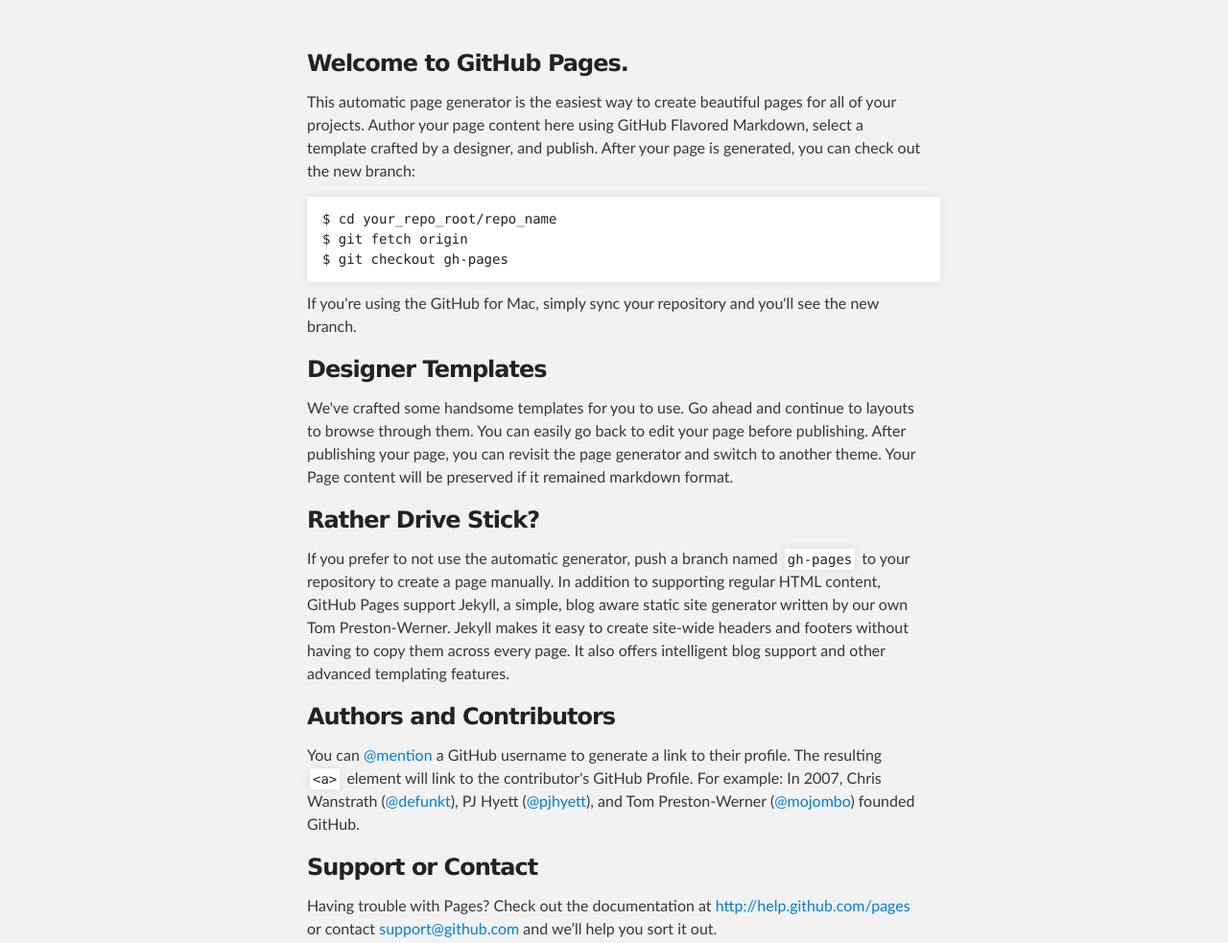
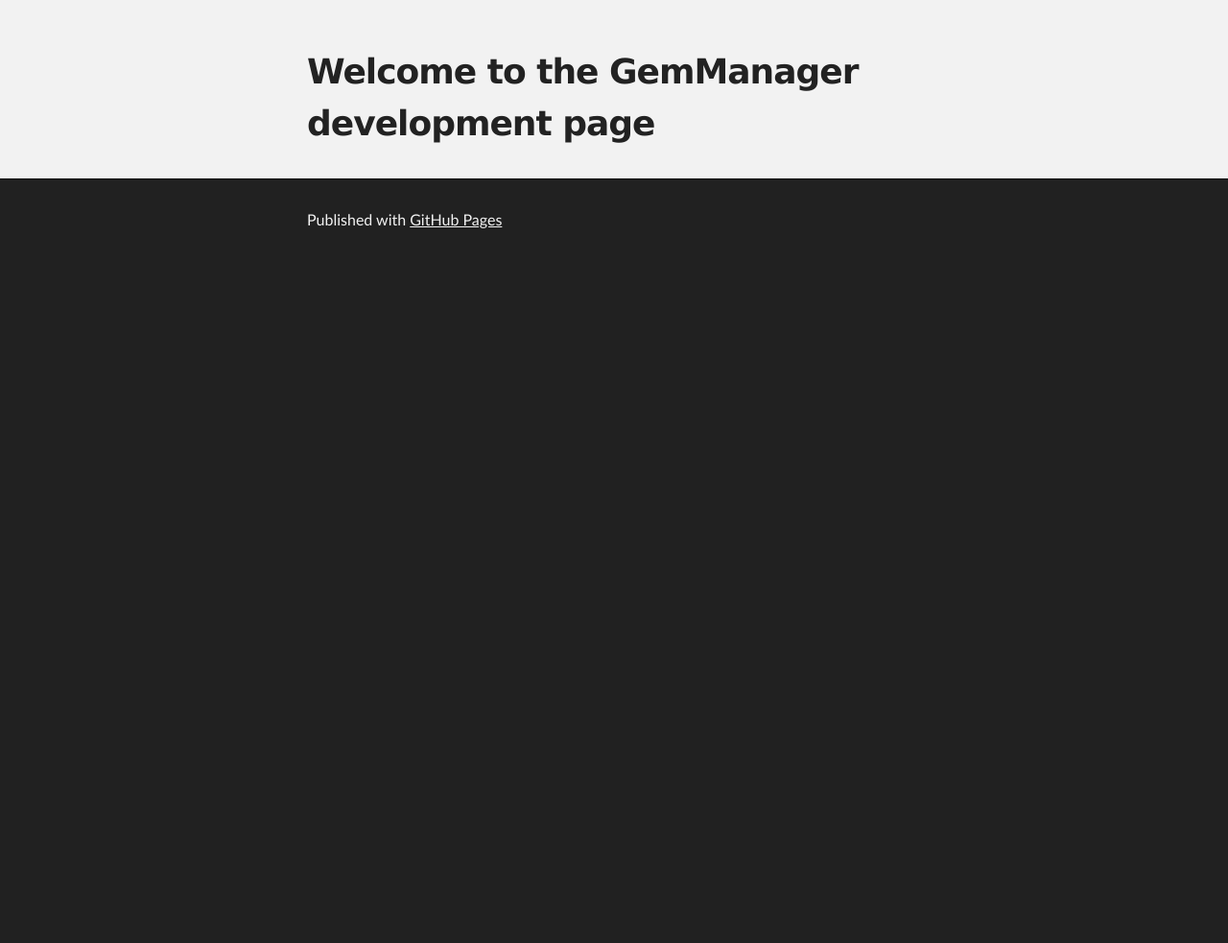
Before and after one commit to br456/br456.github.io, a plain HTML site: page index.html in a window 1280 px wide. Shown: the part 176-1159 px from the top of the page at 96% size. After the commit the page ends 800 px from the top, so only its background shows below. Drawn offline with Linux system fonts and the light colour scheme.

Commit message:
Replace master branch with page content via GitHub

```diff
--- a/index.html
+++ b/index.html
@@ -27,37 +27,8 @@
     <!-- MAIN CONTENT -->
     <div id="main_content_wrap" class="outer">
       <section id="main_content" class="inner">
-        <h3>
-<a name="welcome-to-github-pages" class="anchor" href="#welcome-to-github-pages"><span class="octicon octicon-link"></span></a>Welcome to GitHub Pages.</h3>
-
-<p>This automatic page generator is the easiest way to create beautiful pages for all of your projects. Author your page content here using GitHub Flavored Markdown, select a template crafted by a designer, and publish. After your page is generated, you can check out the new branch:</p>
-
-<pre><code>$ cd your_repo_root/repo_name
-$ git fetch origin
-$ git checkout gh-pages
-</code></pre>
-
-<p>If you're using the GitHub for Mac, simply sync your repository and you'll see the new branch.</p>
-
-<h3>
-<a name="designer-templates" class="anchor" href="#designer-templates"><span class="octicon octicon-link"></span></a>Designer Templates</h3>
-
-<p>We've crafted some handsome templates for you to use. Go ahead and continue to layouts to browse through them. You can easily go back to edit your page before publishing. After publishing your page, you can revisit the page generator and switch to another theme. Your Page content will be preserved if it remained markdown format.</p>
-
-<h3>
-<a name="rather-drive-stick" class="anchor" href="#rather-drive-stick"><span class="octicon octicon-link"></span></a>Rather Drive Stick?</h3>
-
-<p>If you prefer to not use the automatic generator, push a branch named <code>gh-pages</code> to your repository to create a page manually. In addition to supporting regular HTML content, GitHub Pages support Jekyll, a simple, blog aware static site generator written by our own Tom Preston-Werner. Jekyll makes it easy to create site-wide headers and footers without having to copy them across every page. It also offers intelligent blog support and other advanced templating features.</p>
-
-<h3>
-<a name="authors-and-contributors" class="anchor" href="#authors-and-contributors"><span class="octicon octicon-link"></span></a>Authors and Contributors</h3>
-
-<p>You can <a href="https://github.com/blog/821" class="user-mention">@mention</a> a GitHub username to generate a link to their profile. The resulting <code>&lt;a&gt;</code> element will link to the contributor's GitHub Profile. For example: In 2007, Chris Wanstrath (<a href="https://github.com/defunkt" class="user-mention">@defunkt</a>), PJ Hyett (<a href="https://github.com/pjhyett" class="user-mention">@pjhyett</a>), and Tom Preston-Werner (<a href="https://github.com/mojombo" class="user-mention">@mojombo</a>) founded GitHub.</p>
-
-<h3>
-<a name="support-or-contact" class="anchor" href="#support-or-contact"><span class="octicon octicon-link"></span></a>Support or Contact</h3>
-
-<p>Having trouble with Pages? Check out the documentation at <a href="http://help.github.com/pages">http://help.github.com/pages</a> or contact <a href="mailto:support@github.com">support@github.com</a> and we’ll help you sort it out.</p>
+        <h1>
+<a name="welcome-to-the-gemmanager-development-page" class="anchor" href="#welcome-to-the-gemmanager-development-page"><span class="octicon octicon-link"></span></a>Welcome to the GemManager development page</h1>
       </section>
     </div>
 
```
Also changed, not shown: params.json (+1 -1 lines).
